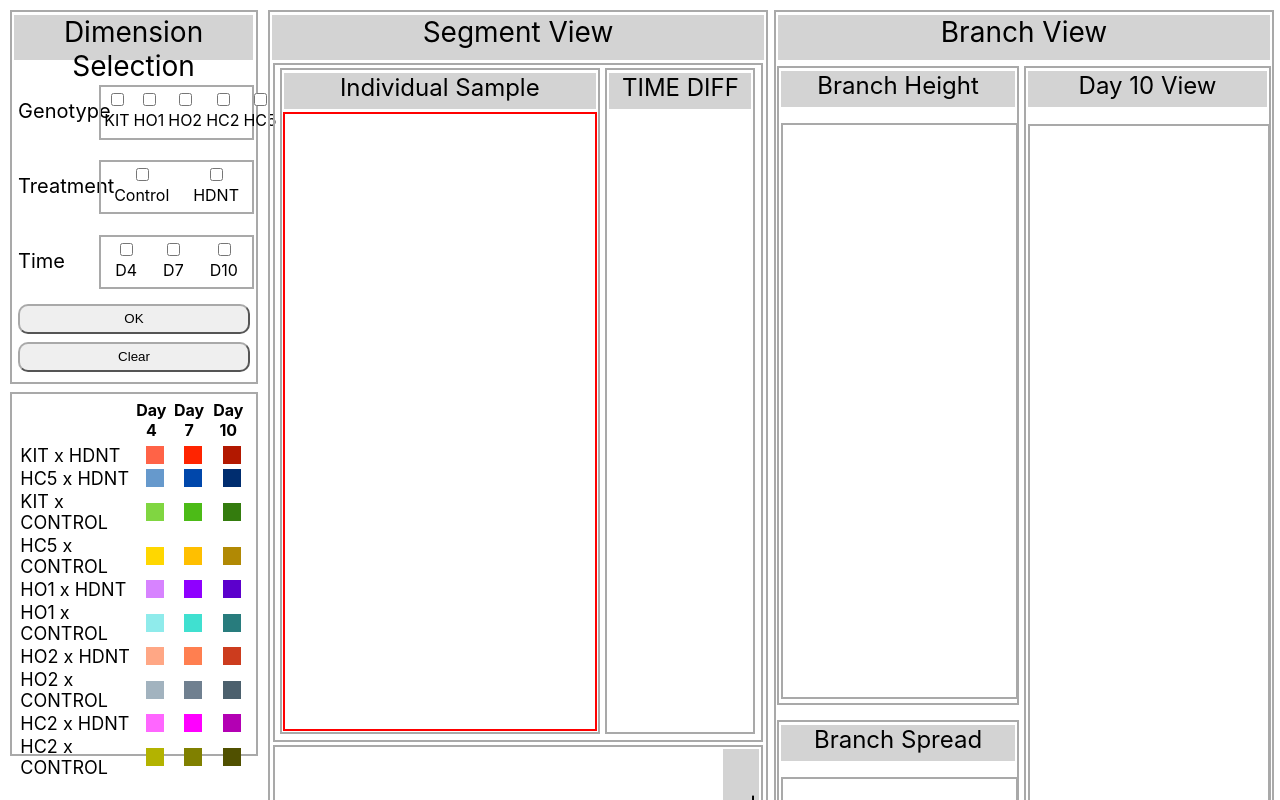
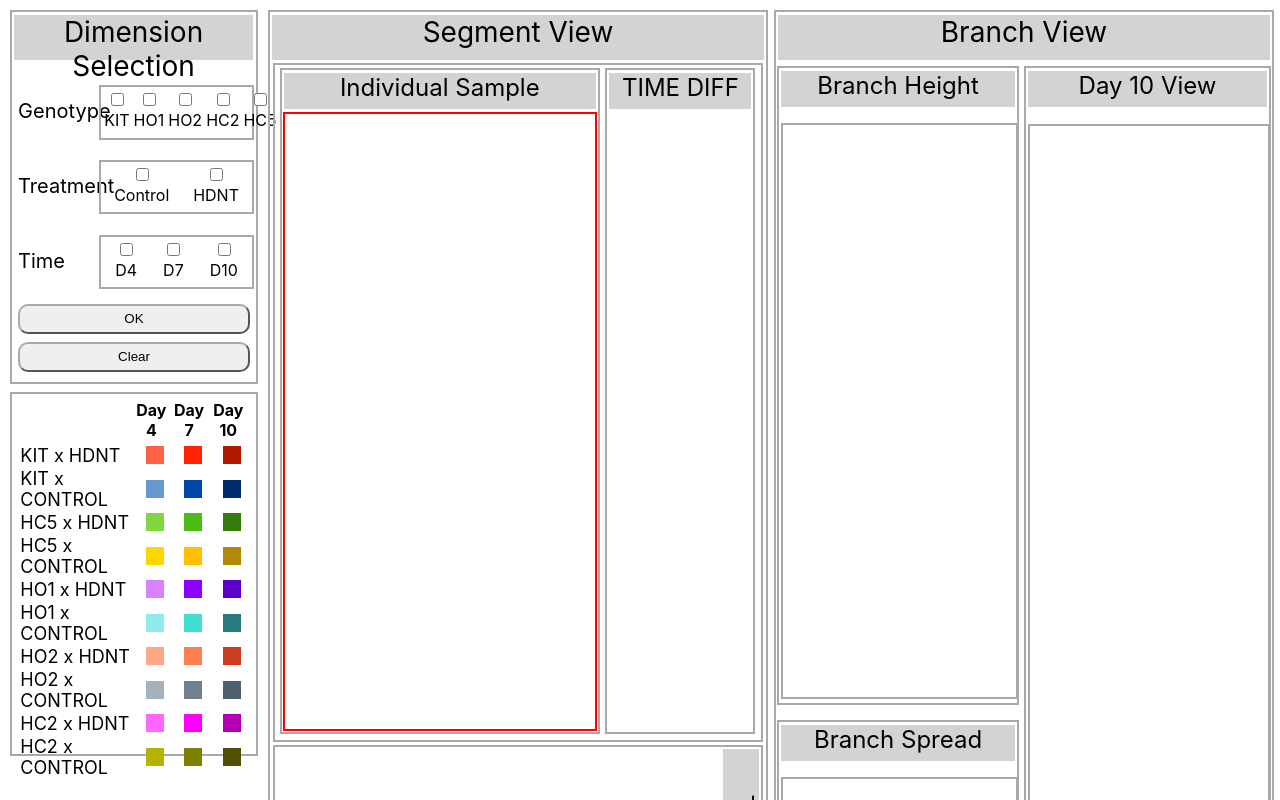
Before and after one commit to AyanHussain10/ResearchPaper_HCC, a React (Create React App) app: page / in a window 1280 px wide. Shown: the top 800 px of the page. Built offline with nearby package versions, Linux system fonts and the light colour scheme.

Commit message:
Add DimensionColorMapping

```diff
--- a/src/components/DimensionColorMapping.js
+++ b/src/components/DimensionColorMapping.js
@@ -4,8 +4,8 @@ import styles from '../styles/DimensionColorMapping.module.css';
 // Mapping from genotype x treatment combinations to colors
 const colorMapping = {
   'KIT x HDNT':  ['#FF6347', '#FF2400', '#B21800'],
-  'HC5 x HDNT': ['#6699CC', '#0047AB', '#002D6F'],
-  'KIT x CONTROL': ['#80D641', '#4CBB17', '#347C0E'],
+  'KIT x CONTROL': ['#6699CC', '#0047AB', '#002D6F'],
+  'HC5 x HDNT': ['#80D641', '#4CBB17', '#347C0E'],
   'HC5 x CONTROL': ['#FFD700', '#FFBF00', '#B18904'],
   'HO1 x HDNT': ['#D783FF', '#8F00FF', '#5C00CC'],
   'HO1 x CONTROL': ['#8FEBEB', '#40E0D0', '#287C7D'],
--- a/src/components/SegmentView.js
+++ b/src/components/SegmentView.js
@@ -4,8 +4,8 @@ import RadarChartComponent from './RadarChartComponent';
 
 const colorMapping = {
   'KIT x HDNT':  ['#FF6347', '#FF2400', '#B21800'],
-  'HC5 x HDNT': ['#6699CC', '#0047AB', '#002D6F'],
-  'KIT x CONTROL': ['#80D641', '#4CBB17', '#347C0E'],
+  'KIT x CONTROL': ['#6699CC', '#0047AB', '#002D6F'],
+  'HC5 x HDNT': ['#80D641', '#4CBB17', '#347C0E'],
   'HC5 x CONTROL': ['#FFD700', '#FFBF00', '#B18904'],
   'HO1 x HDNT': ['#D783FF', '#8F00FF', '#5C00CC'],
   'HO1 x CONTROL': ['#8FEBEB', '#40E0D0', '#287C7D'],
@@ -65,8 +65,8 @@ const SegmentView = ({ dataUrls }) => {
 
   const colorMapping = {
     'KIT x HDNT':  ['#FF6347', '#FF2400', '#B21800'],
-    'HC5 x HDNT': ['#6699CC', '#0047AB', '#002D6F'],
-    'KIT x CONTROL': ['#80D641', '#4CBB17', '#347C0E'],
+    'KIT x CONTROL': ['#6699CC', '#0047AB', '#002D6F'],
+    'HC5 x HDNT': ['#80D641', '#4CBB17', '#347C0E'],
     'HC5 x CONTROL': ['#FFD700', '#FFBF00', '#B18904'],
     'HO1 x HDNT': ['#D783FF', '#8F00FF', '#5C00CC'],
     'HO1 x CONTROL': ['#8FEBEB', '#40E0D0', '#287C7D'],
```
